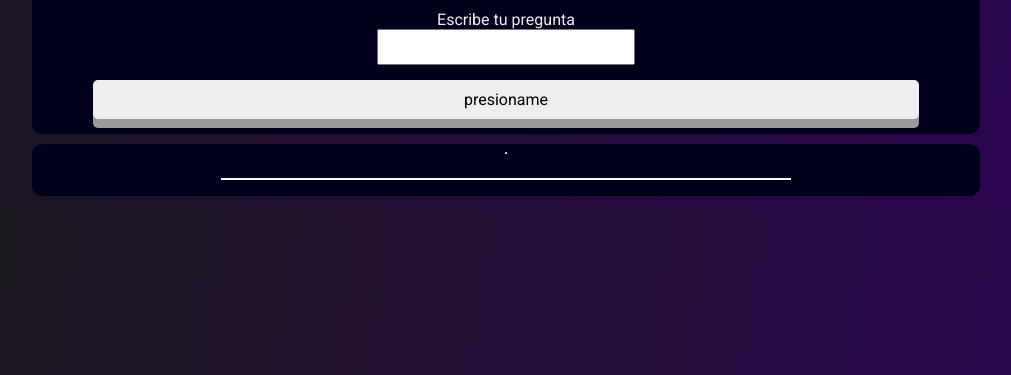
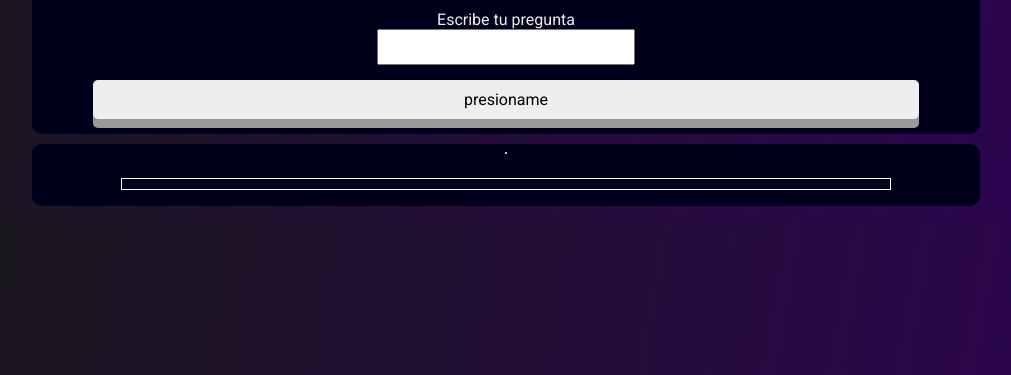
Before and after one commit to iranmederos/oraculo-random, a plain HTML site: page index.html in a window 1280 px wide. Shown: the part 425-800 px from the top of the page, without its empty margins (134-1145 px from the left). Drawn offline with Linux system fonts and the light colour scheme.

Commit message:
update 3 css

```diff
--- a/src/css/style.css
+++ b/src/css/style.css
@@ -94,7 +94,8 @@ input{
 #respuesta{
   color: white;
   text-align: center;
-  width: 60%;
+  width: 80%;
+  padding: 5px;
   border: 1px solid white;
 }
 
```
